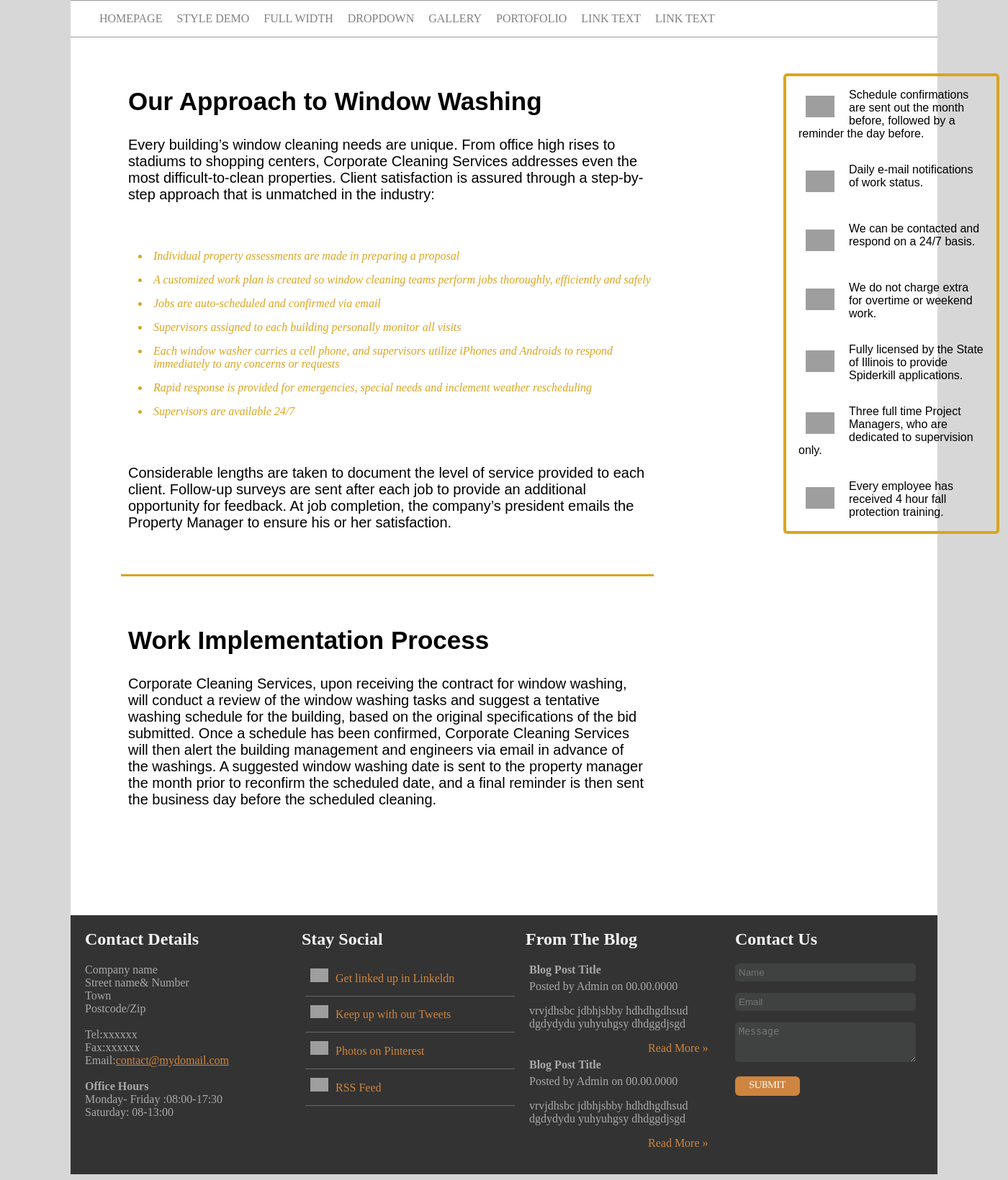
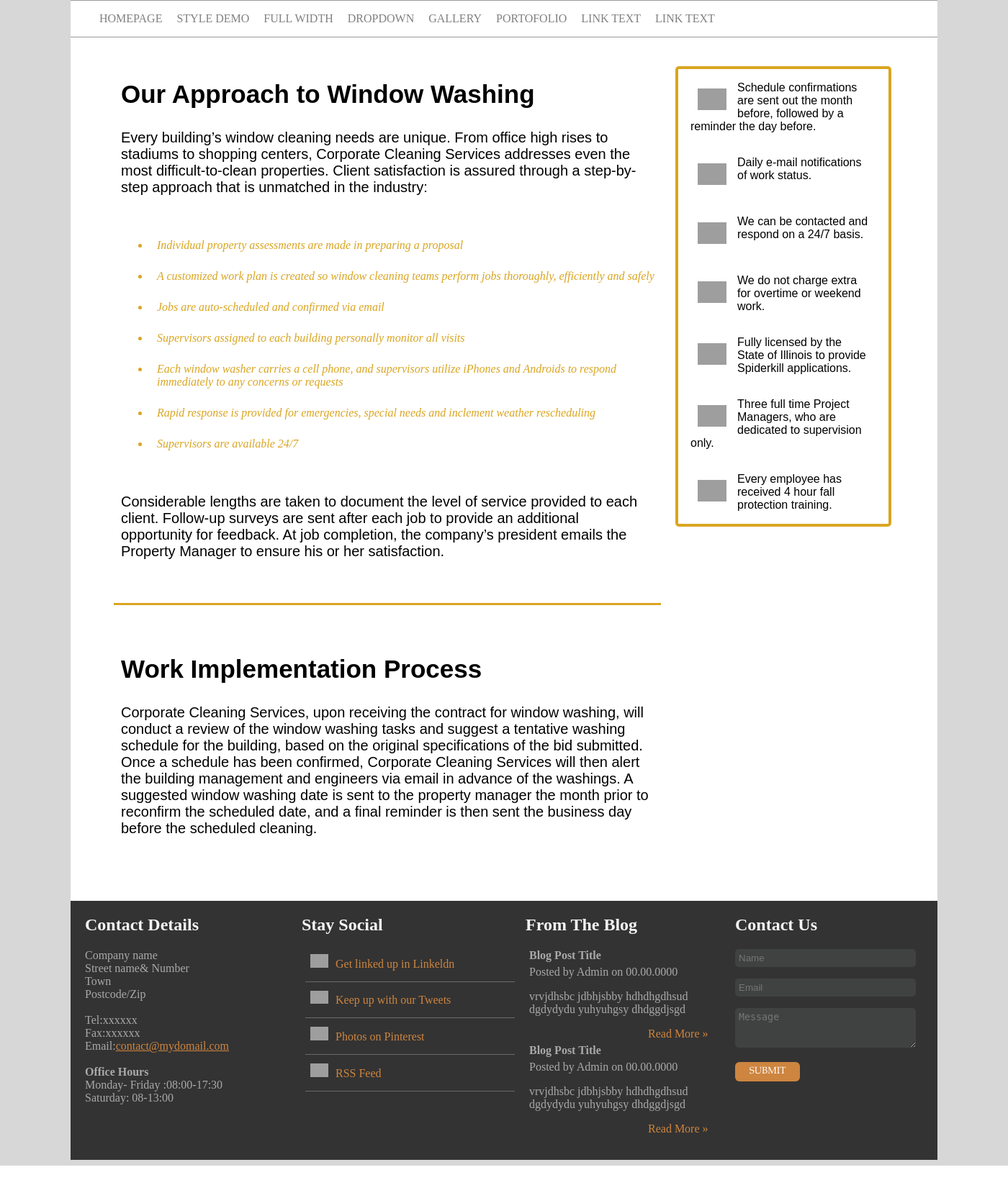
Before and after one commit to RetineCocaj/BI_19-20_Gr8, a PHP site: page /faqjaepare.html in a window 1400 px wide. Shown: the part 108-1748 px from the top of the page at 72% size. Run offline with PHP 8.4, Linux system fonts and the light colour scheme; grey boxes are pictures that could not be loaded.

Commit message:
Update stilizimiCSS2.css

```diff
--- a/stilizimiCSS2.css
+++ b/stilizimiCSS2.css
@@ -330,7 +330,7 @@ input, textarea{
 }
 
 .wpb_wrapper{
-    margin: 30px ;
+    margin: 20px ;
     padding: 10px;
     font-family: sans-serif;
     font-size: 20px;;
@@ -338,7 +338,7 @@ input, textarea{
 
 }
 .wpb_list ul li{
-    padding: 5px;
+    padding: 10px;
     color: goldenrod;
     margin: 5px 5px 5px 30px;
 }
@@ -353,8 +353,8 @@ input, textarea{
 }
 .table_wrapper{
 
-    margin: 20;
-    padding:10px ;
+    margin-right: 10px;
+    padding-right:10px ;
 
 
 }
@@ -368,12 +368,13 @@ input, textarea{
     border: 4px solid goldenrod;
     border-radius: 5px;
     width: 300px;
-    float: right;
-    margin: 40px 0px 20px 20px;
+    float: left;
+    margin: 40px 0px 0px 0px;
+	padding-right:10px;
 }
 #table_img{
     padding: 10px;
-    margin-right: 10px;
+    margin-right: 5px;
     float: left;
 }
 .content1_wrapper{
```
